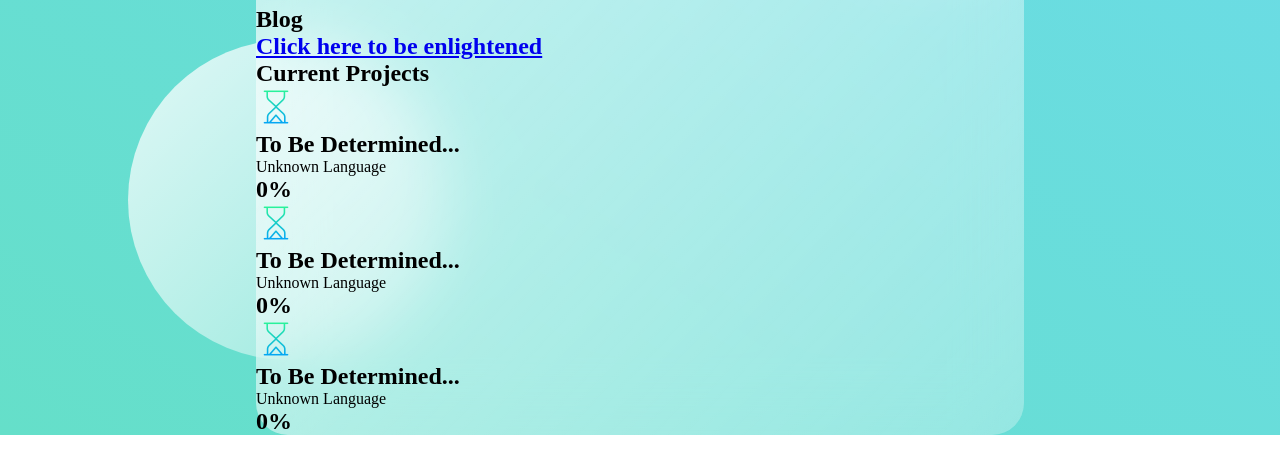
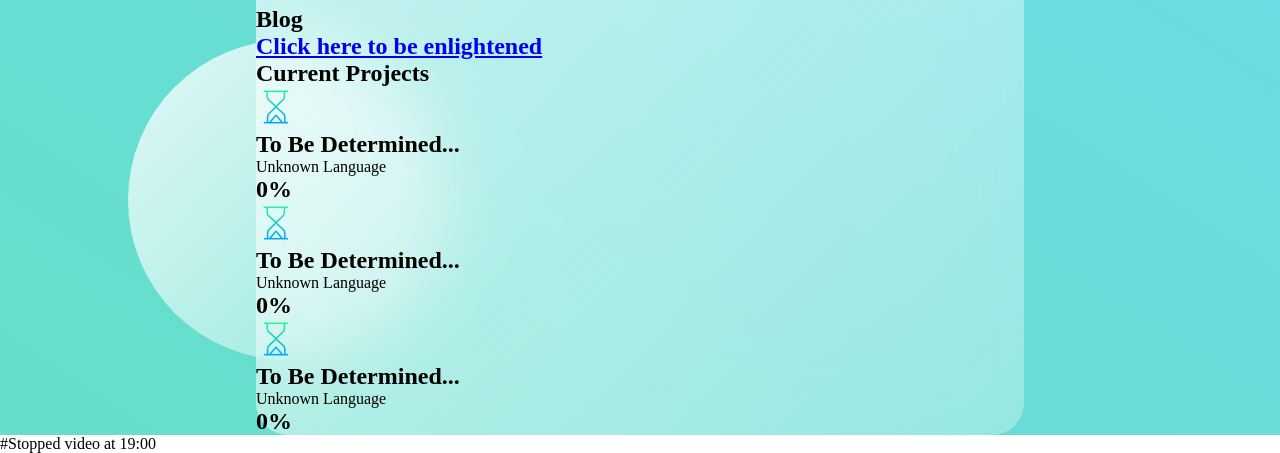
Before and after one commit to JaredKIso/JaredKIso.github.io, a plain HTML site: page index.html in a window 1280 px wide. Shown: the part 400-853 px from the top of the page. Drawn offline with Linux system fonts and the light colour scheme.

Commit message:
Before working on CSS

```diff
--- a/index.html
+++ b/index.html
@@ -88,3 +88,5 @@
     <div class="circle2"></div>
 </body>
 </html>
+
+#Stopped video at 19:00
```
